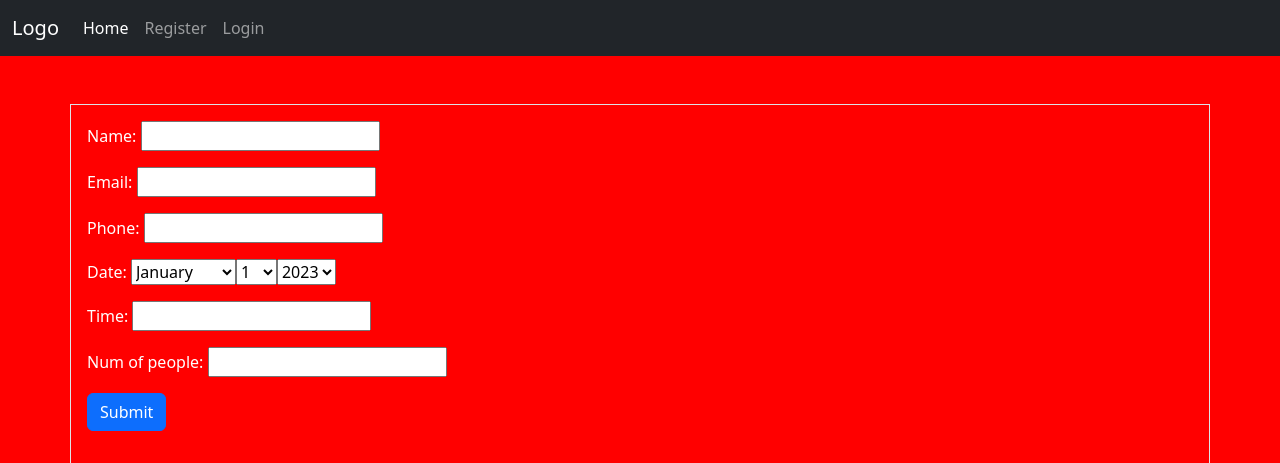
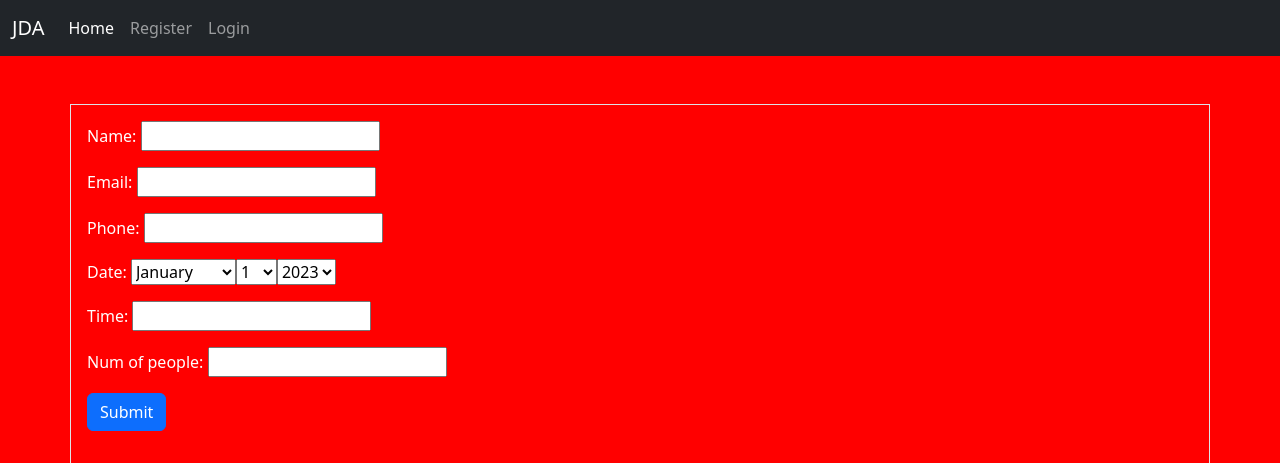
Before and after one commit to Jddelara01/jda_restaurant, a Django app: page /booking/ in a window 1280 px wide. Shown: the top 463 px of the page. Run offline with Django 3.2, Linux system fonts and the light colour scheme.

Commit message:
Update logo

```diff
--- a/templates/base.html
+++ b/templates/base.html
@@ -17,7 +17,7 @@
 <body>
   <nav class="navbar navbar-expand-sm bg-dark navbar-dark">
     <div class="container-fluid">
-      <a class="navbar-brand" href="{% url 'open_home_page' %}">Logo</a>
+      <a class="navbar-brand" href="{% url 'open_home_page' %}">JDA</a>
       <div class="collapse navbar-collapse" id="navbarText">
         <ul class="navbar-nav me-auto mb-2 mb-lg-0">
           <li class="nav-item">
```
